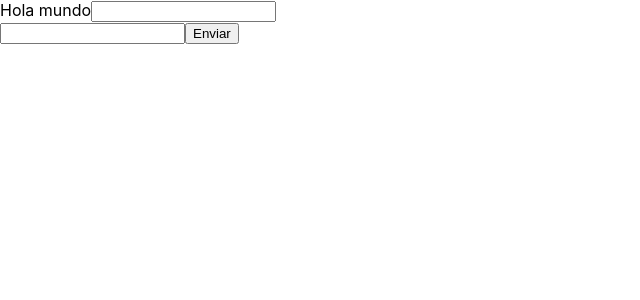
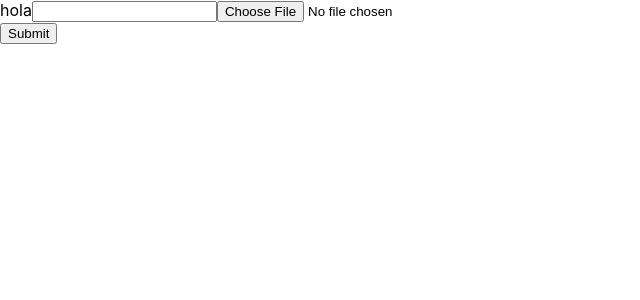
Before and after one commit to alonso1298/Formularios-React, a React (Create React App) app: page / in a window 1280 px wide. Shown: the top 300 px of the page, without its empty margins (0-640 px from the left). Built offline with nearby package versions, Linux system fonts and the light colour scheme.

Commit message:
Uncontrolled components con ref

```diff
--- a/src/App.js
+++ b/src/App.js
@@ -1,22 +1,27 @@
+import { useRef } from "react";
 
-function App() {
-  const submit = (e) => {
-    e.preventDefault(); // Previene el evento
-    const data = Array.from(new FormData(e.target)); // new FormData(e.target) Convierte en objeto y Array.from lo convierte en arreglos
-    console.log(Object.fromEntries(data)); // Object.fromEntries Toma un arreglo y toma el priemer valor de estos arreglos y lo utiliza como la llave y el segundo comos su valor
-  }
-  return (
-    <form onSubmit={submit}>
-      <div>
-        <span>
-          Hola mundo
-        </span>
-        <input name='campo'/>
-      </div>
-      <input name='campo2'/>
-      <input type='submit' value='Enviar'/>
-    </form>
-  );
+const App = () => {
+    const input = useRef()
+    const file = useRef()
+    const submit = () => {
+        console.log(input.current.value);
+        console.log(file.current.files[0]);
+        const form = new FormData();
+        form.append('archivo', file.current.files[0]);
+        form.append('campo', input.current.value);
+        fetch('/hola', { method: 'POST', body: form})
+    }
+
+    return(
+        <div>
+            <div>
+                <span>hola</span>
+                <input type="text" name="campo" ref={input} />
+                <input type="file" ref={file} />
+            </div>
+            <input type="submit" name="Enviar" onClick={submit} />
+        </div>
+    )
 }
 
 export default App;
```
Also changed, not shown: src/uncontrolled-components.js (added, +22 -0 lines).
